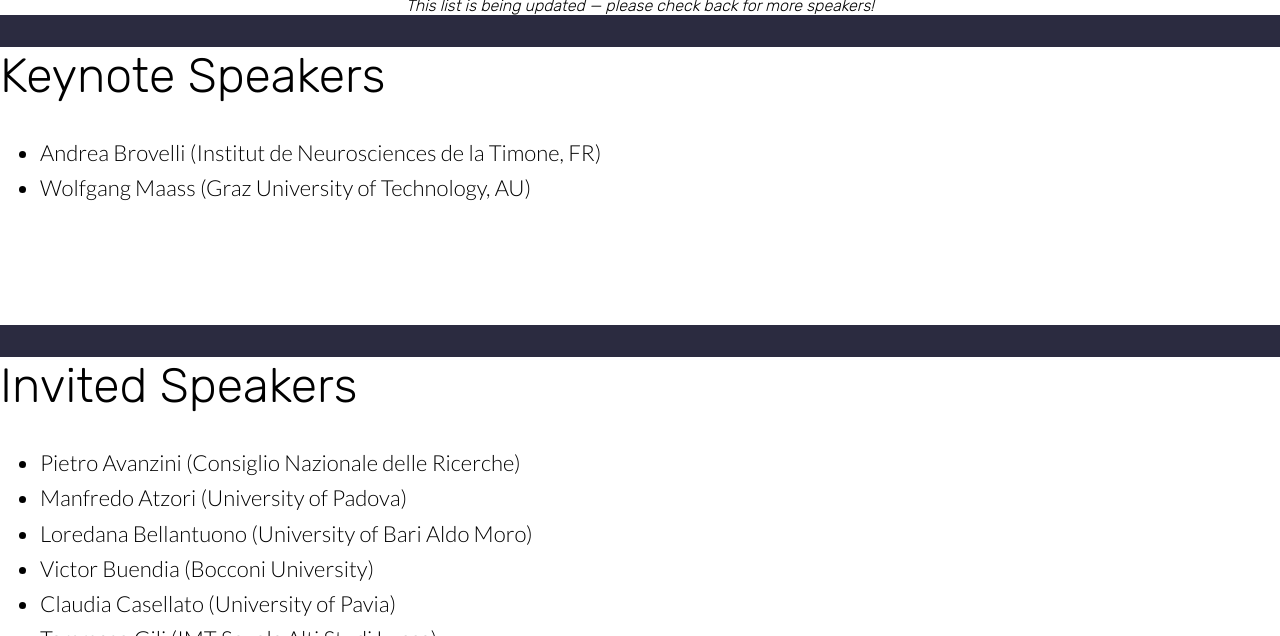
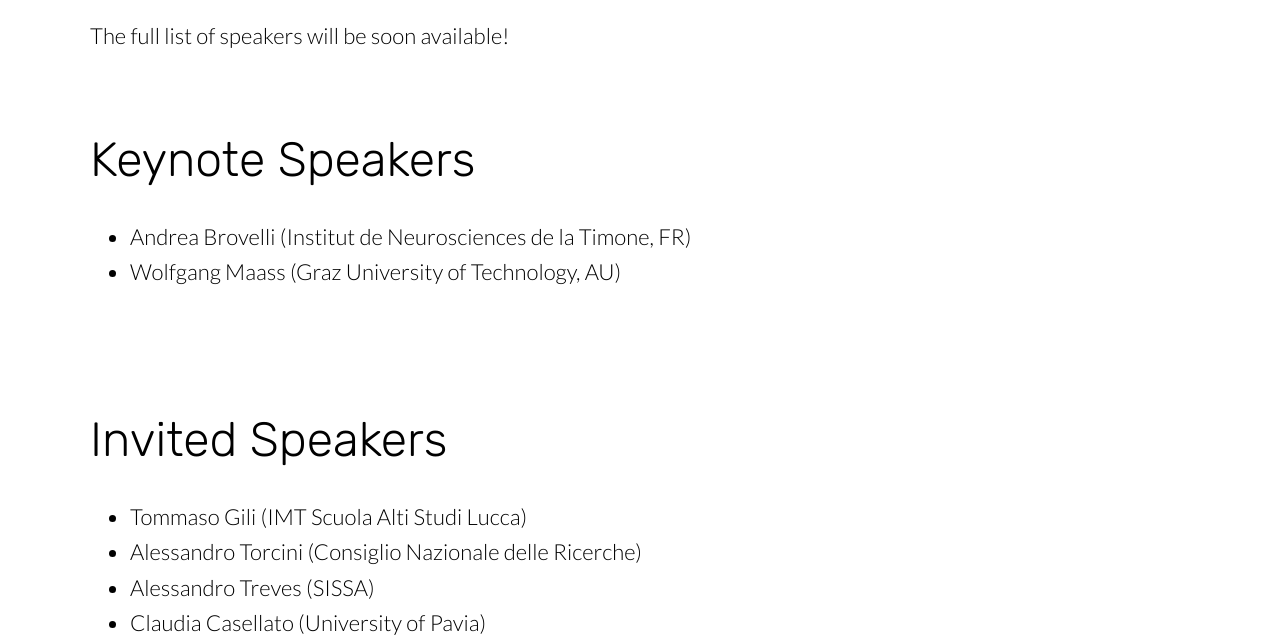
Before and after one commit to INCNgit/incn, a Jekyll site: the page built from speakers.html, in a window 1280 px wide and 900 px high, scrolled down 190 px, cut to the strip 264-900 px from the top of the window. Built offline with Jekyll 4.4.1, drawn with Linux system fonts in a browser that asks for light colours; nearby versions of some CDN libraries; some of the changed text lies outside the part shown.

Commit message:
minor changes

```diff
--- a/speakers.html
+++ b/speakers.html
@@ -27,44 +27,11 @@
 	</section>	 -->
 
 
-	<section style="text-align: center; font-style: italic; margin-bottom: 1rem;">
-		This list is being updated — please check back for more speakers!
-	</section>
-
-	<section class="info">
-		<div class="text">
-			<h2 class="editable" style="margin-top: 2rem;">Keynote Speakers</h2>
-			<ul class="editable">
-				<li>Andrea Brovelli (Institut de Neurosciences de la Timone, FR)</li>
-				<li>Wolfgang Maass (Graz University of Technology, AU)</li>
-			</ul>
-		</div>
-	</section>
-
-	<section class="info">
-		<div class="text">
-			<h2 class="editable" style="margin-top: 2rem;">Invited Speakers</h2>
-			<ul class="editable">
-				<li>Pietro Avanzini (Consiglio Nazionale delle Ricerche)</li>
-				<li>Manfredo Atzori (University of Padova)</li>
-				<li>Loredana Bellantuono (University of Bari Aldo Moro)</li>
-				<li>Victor Buendia (Bocconi University)</li>
-				<li>Claudia Casellato (University of Pavia)</li>
-				<li>Tommaso Gili (IMT Scuola Alti Studi Lucca)</li>
-				<li>Eleonora Maggioni (Politecnico di Milano)</li>
-				<li>Emanuele Menegatti (University of Padova)</li>
-				<li>Alberto Testolin (University of Padova)</li>
-				<li>Alessandro Torcini (Consiglio Nazionale delle Ricerche)</li>
-				<li>Alessandro Treves (SISSA)</li>
-			</ul>
-		</div>
-	</section>
-
-
-	<!-- <section class="info">
+	 <section class="info">
 		<div class="container flex">
 			<div class="text">
-				<h2 class="editable"><br><br>Keynote Speakers</h2>
+				<p class="editable">The full list of speakers will be soon available!</p>
+				<h2 class="editable"><br>Keynote Speakers</h2>
 				<p class="editable">
 				<ul>
 					<li>Andrea Brovelli (Institut de Neurosciences de la Timone, FR)</li>
@@ -94,7 +61,7 @@
 				</ul></p>
 			</div>
 		</div>
-	</section> -->
+	</section>
 
 
 </div>
```
Also changed, not shown: organizers.html (+4 -16 lines).
